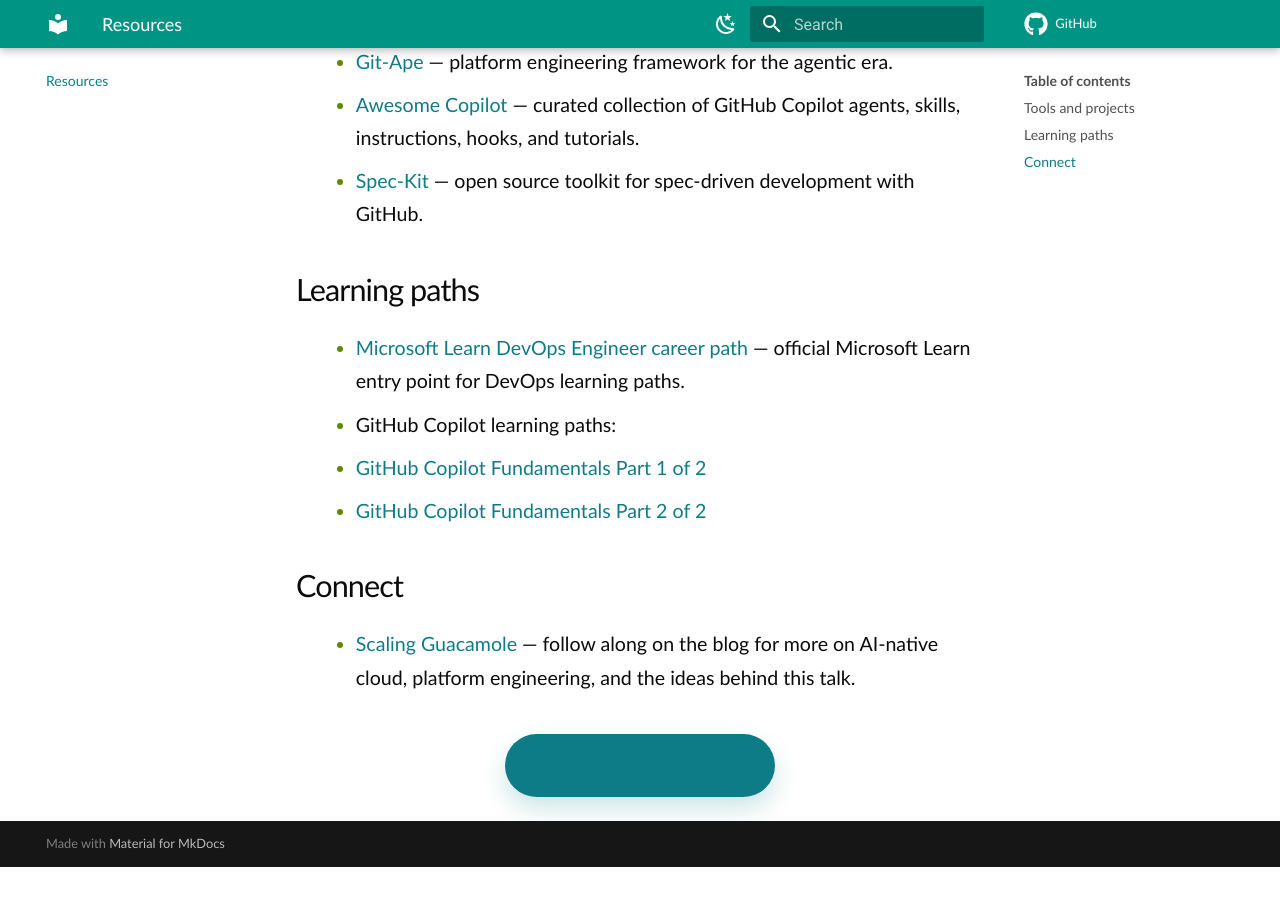
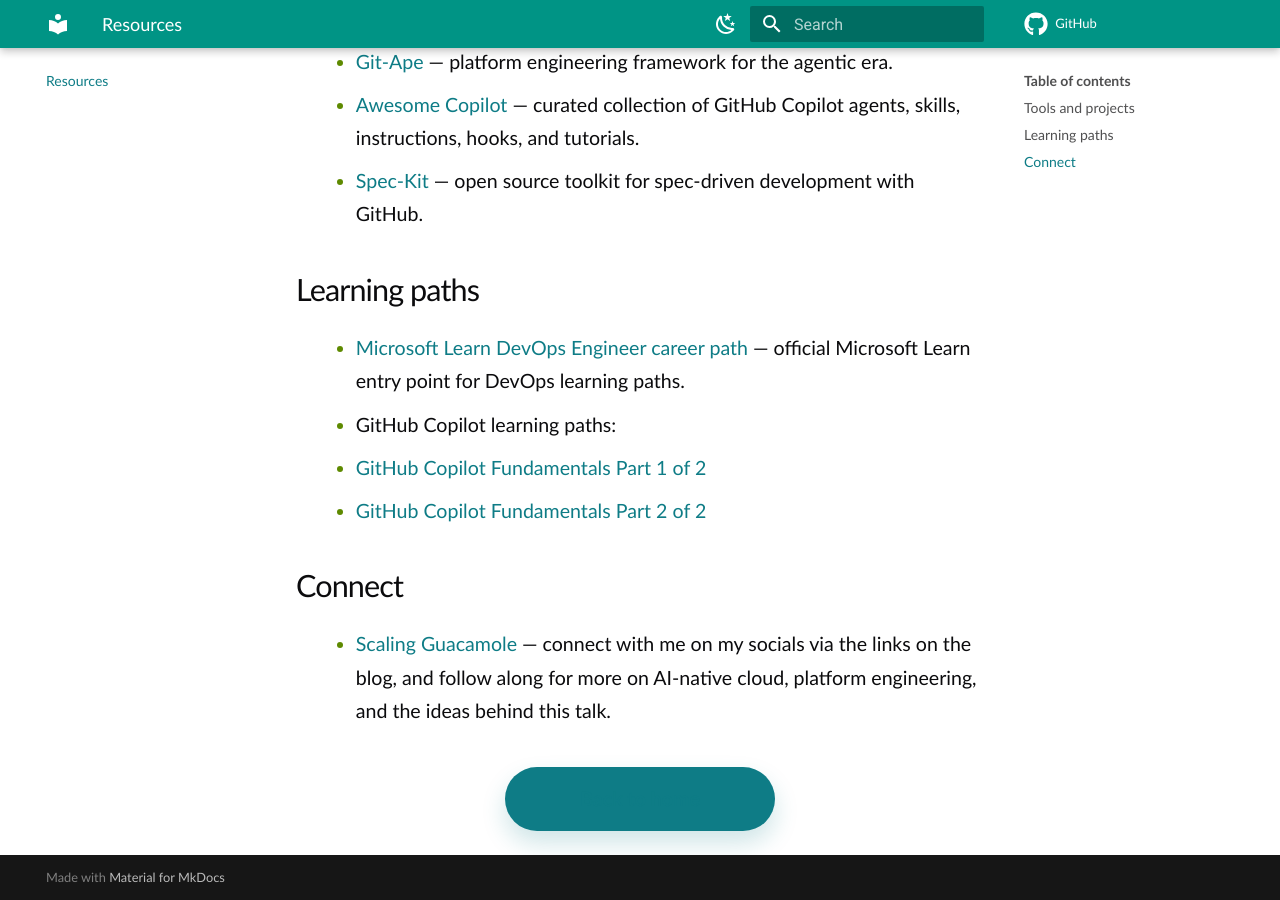
Before and after one commit to codess-aus/Building-the-AI-Native-Cloud, an MkDocs documentation site: the page built from docs/resources.md, in a window 1280 px wide and 900 px high, scrolled down 537 px. Built offline with MkDocs 1.6.1 and Material for MkDocs 9.7.7, drawn with Linux system fonts in a browser that asks for light colours; comment, search, counter and statistics services are not loaded; before the commit the page ends 1404 px from its top, so only the background shows below that.

Commit message:
Clarify connect call-to-action in resources

```diff
--- a/docs/resources.md
+++ b/docs/resources.md
@@ -30,7 +30,7 @@ Use these links to keep exploring the tools, workflows, and learning paths conne
 
 ## Connect
 
-- [Scaling Guacamole](https://scaling-guacamole.com) — follow along on the blog for more on AI-native cloud, platform engineering, and the ideas behind this talk.
+- [Scaling Guacamole](https://scaling-guacamole.com) — connect with me on my socials via the links on the blog, and follow along for more on AI-native cloud, platform engineering, and the ideas behind this talk.
 
 <div class="chapter-nav">
     <a class="chapter-nav__button chapter-nav__button--primary" href="../">Back to home</a>
```
